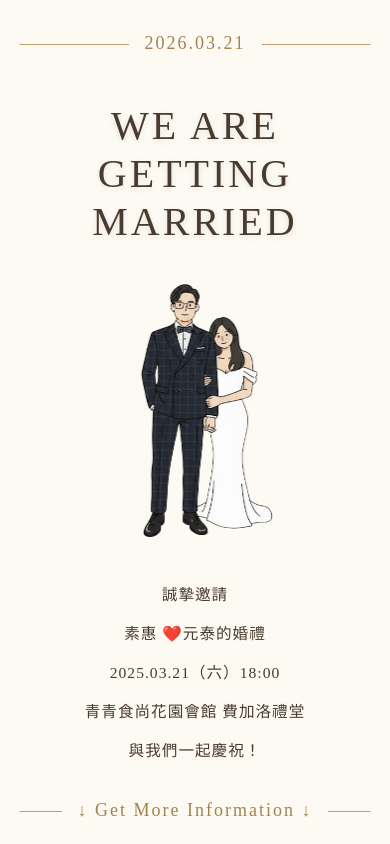
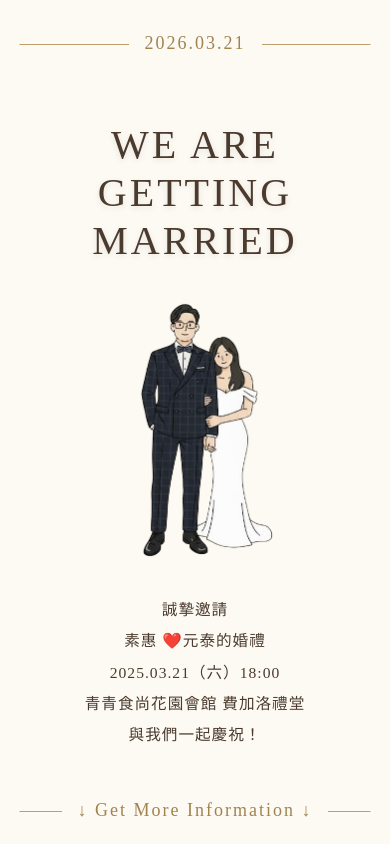
Before and after one commit to tai34tw/wedding, a React (Vite) app: page / in a window 390 px wide. Shown: the top 844 px of the page. Built offline with nearby package versions, Linux system fonts and the light colour scheme.

Commit message:
Fix App.jsx: Ajust lineHeight for invitation

```diff
--- a/src/App.jsx
+++ b/src/App.jsx
@@ -22,6 +22,8 @@ function App() {
     return () => window.removeEventListener("resize", updateVh);
   }, []);
 
+  const isMobile = window.innerWidth < 480;
+
   return (
     <div style={styles.outer}>
       <div style={styles.container}>
@@ -39,7 +41,7 @@ function App() {
                 />
               </div>
 
-              <div style={styles.invitation}>
+              <div style={styles.invitation(isMobile)}>
                 <p>誠摯邀請</p>
                 <p>素惠 ❤️元泰的婚禮</p>
                 <p>{WEDDING_INFO.displayDate}</p>
@@ -127,11 +129,12 @@ const styles = {
     borderRadius: "12px",
     objectFit: "cover",
   },
-  invitation: {
+  invitation: (isMobile) => ({
+    lineHeight: isMobile ? "1" : "1.5",
     fontSize: "clamp(14px, 4vw, 20px)",
     letterSpacing: "1px",
     color: COLORS.primary,
-  },
+  }),
 };
 
 export default App;
```
